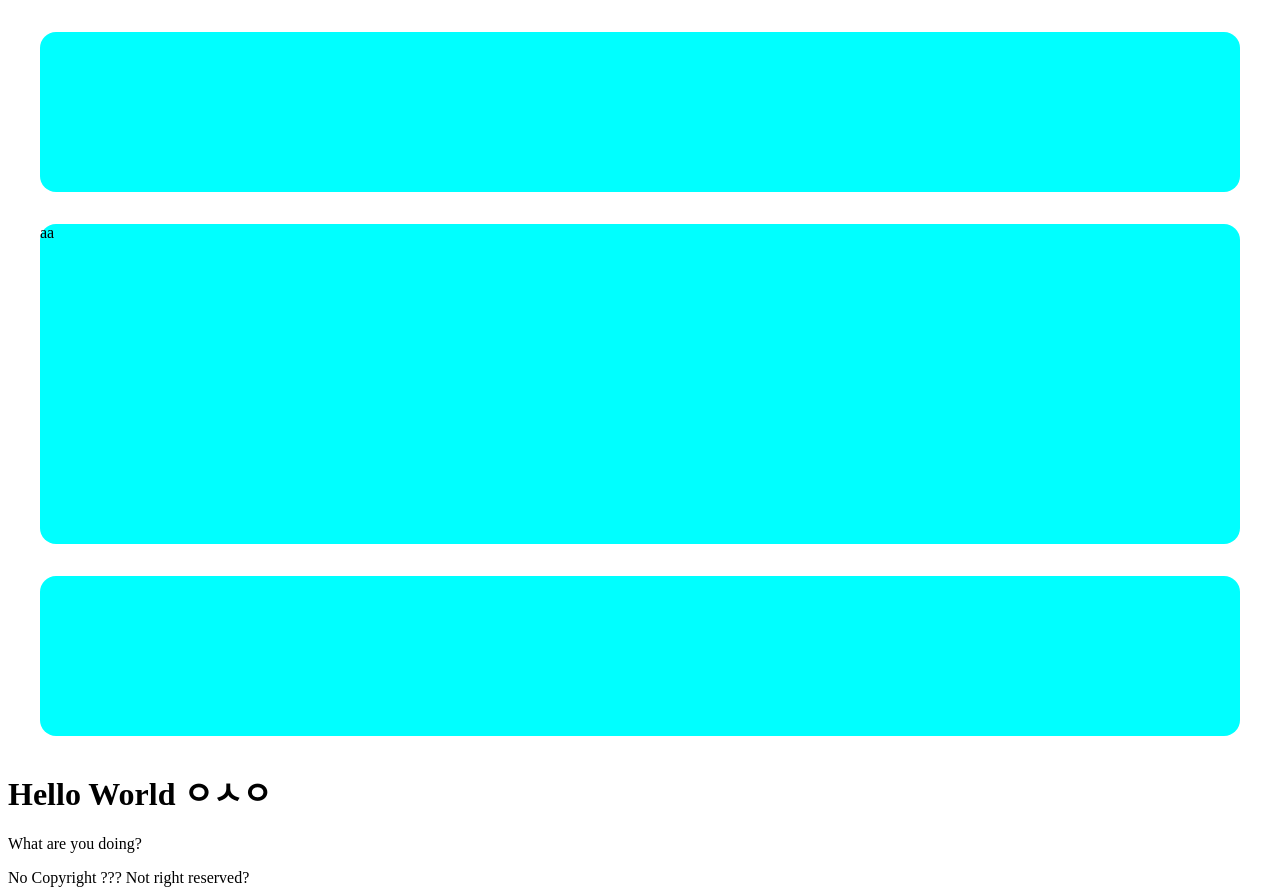
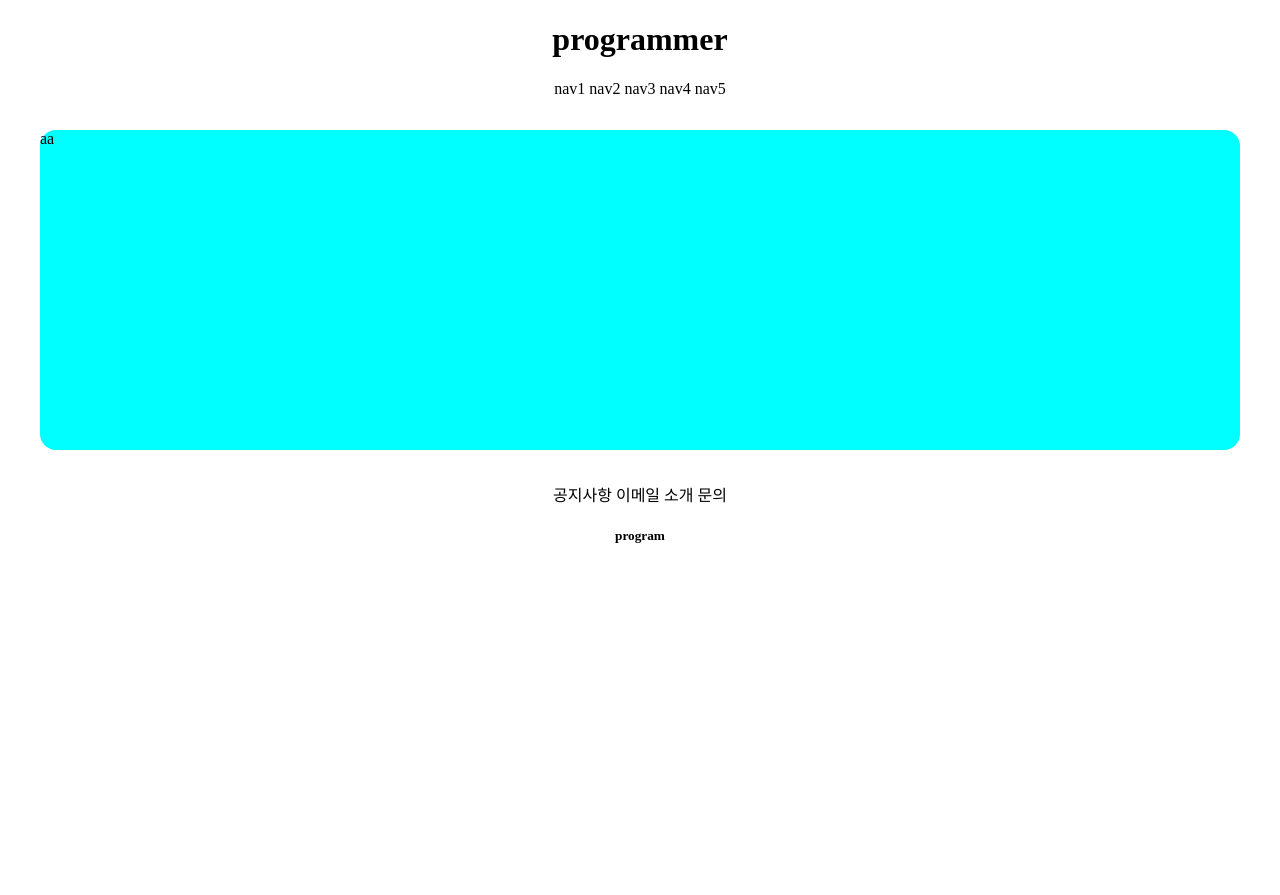
Before and after one commit to misojun50/git_mytest, a Django app: page /accounts/hello_world/ in a window 1280 px wide. After the commit the page ends 543 px from the top, so only its background shows below. Run offline with Django 3.2, Linux system fonts and the light colour scheme; parts of the project's set-up code (start-up, migrations or seed data) failed here and were passed over.

Commit message:
7/5 commit2

```diff
--- a/accountapp/views.py
+++ b/accountapp/views.py
@@ -5,3 +5,4 @@ from django.shortcuts import render
 
 def hello_world(request):
     return render(request, 'accountapp/hello_world.html')
+# 굳이 templates를 새로 만들고 안에 accountapp폴더를 만들고 html 생성 이유 : 그냥 html만 있으면 경로 꼬임 가능성
--- a/templates/base.html
+++ b/templates/base.html
@@ -9,10 +9,12 @@
 {% block content %}
 {% endblock %}
 
+
+
 {% include 'footer.html' %}
 
-    <h1>Hello World ㅇㅅㅇ</h1>
-    <p>What are you doing?</p>
-    <footer>No Copyright ??? Not right reserved?</footer>
+{#    <h1>Hello World ㅇㅅㅇ</h1>#}
+{#    <p>What are you doing?</p>#}
+{#    <footer>No Copyright ??? Not right reserved?</footer>#}
 </body>
 </html>
--- a/templates/footer.html
+++ b/templates/footer.html
@@ -1,4 +1,12 @@
-    <div style="height : 10rem; background-color: aqua; margin: 2rem; border-radius: 1rem;">
+<div style="text-align: center;">
+        <div>
+            <span>공지사항</span>
+            <span>이메일</span>
+            <span>소개</span>
+            <span>문의</span>
+        </div>
+        <div>
+            <h5>program</h5>
 
-
-    </div>
+        </div>
+</div>
--- a/templates/header.html
+++ b/templates/header.html
@@ -1,4 +1,14 @@
-<div style="height : 10rem; background-color: aqua; margin: 2rem; border-radius: 1rem;">
+<div style="text-align: center;">
+    <div>
+        <h1>programmer</h1>
 
+    </div>
+    <div>
+        <span>nav1</span>
+        <span>nav2</span>
+        <span>nav3</span>
+        <span>nav4</span>
+        <span>nav5</span>
+    </div>
 
 </div>
```
